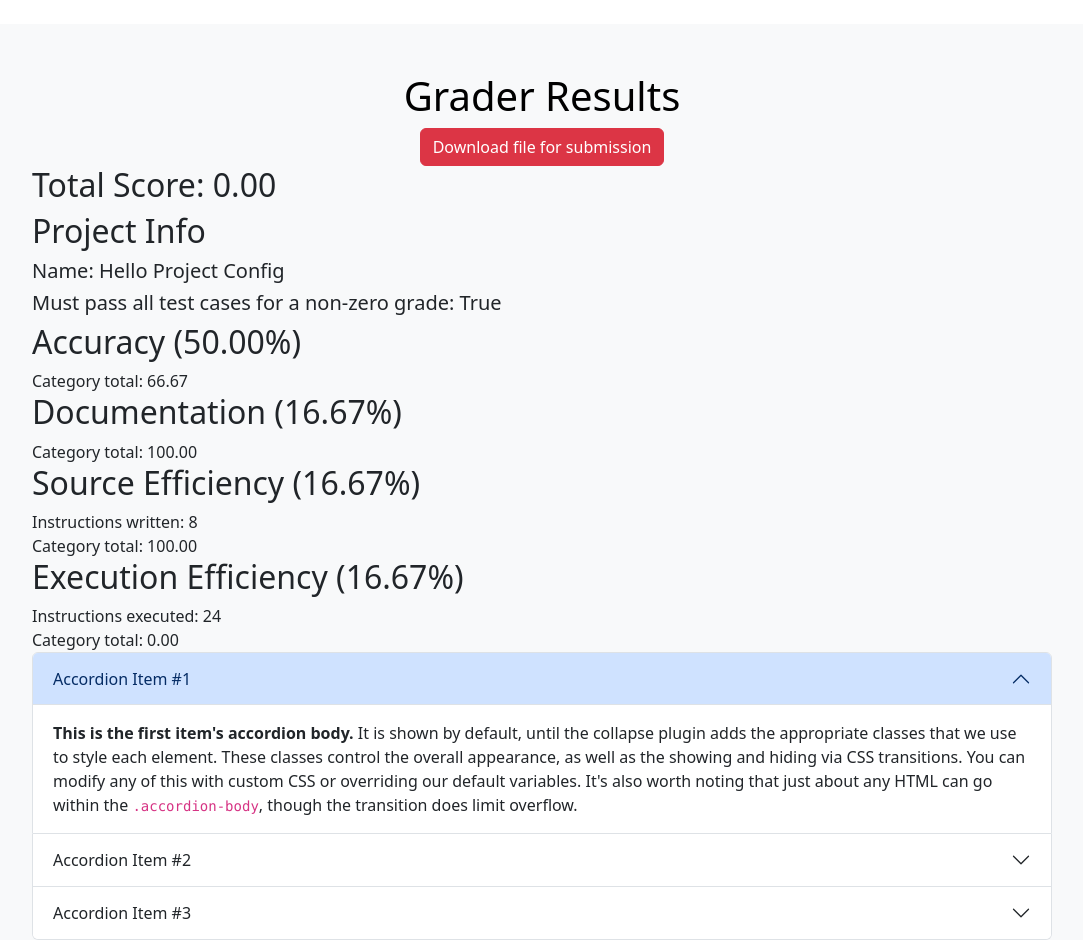
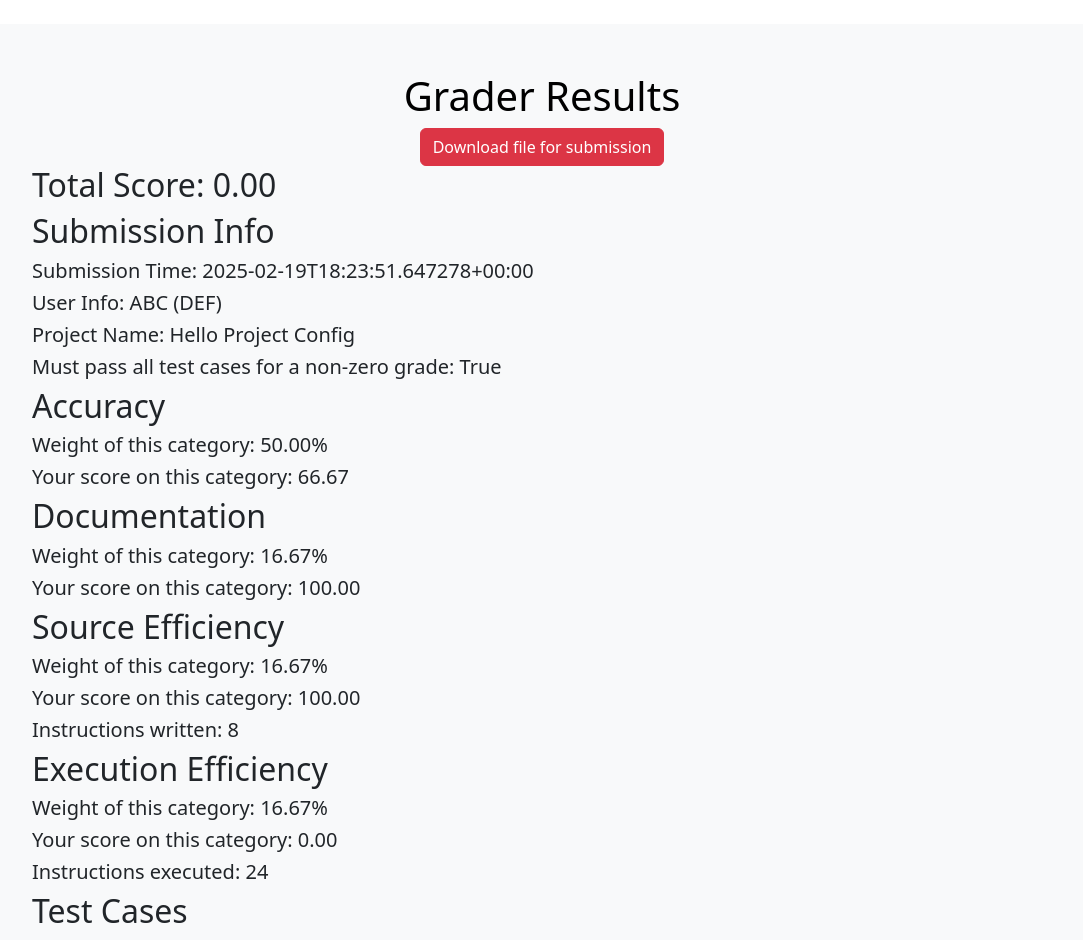
Before and after one commit to assembliss/webassembliss, a Flask app: page /debug/grader-results/ in a window 1280 px wide. Shown: the part 73-1013 px from the top of the page, without its empty margins (98-1181 px from the left). Run offline with Flask 3, Linux system fonts and the light colour scheme; parts of the project's set-up code (start-up, migrations or seed data) failed here and were passed over; some libraries are stand-ins or nearby versions.

Commit message:
showing all information on grader-results

```diff
--- a/webassembliss/templates/grader_results.html.j2
+++ b/webassembliss/templates/grader_results.html.j2
@@ -11,69 +11,41 @@
       <h2>Total Score: {{ "%.2f"| format(results.submission.total * 100) }}</h2>
 
 
-      <h2>Project Info</h2>
-      <h5>Name: {{ results.submission.project_name }}</h3>
+      <h2>Submission Info</h2>
+      <h5>Submission Time: {{ results.submission.timestamp }}</h5>
+      <h5>User Info: {{ results.submission.name }} ({{ results.submission.ID }})</h5>
+      <h5>Project Name: {{ results.submission.project_name }}</h5>
       <h5>Must pass all test cases for a non-zero grade: {{ results.submission.must_pass_all_tests }}</h5>
 
 
-      <h2>Accuracy ({{ "%.2f"| format(results.submission.weights.accuracy * 100)}}%) </h2>
-      Category total: {{ "%.2f"| format(results.submission.scores.accuracy * 100) }}
+      <h2>Accuracy</h2>
+      <h5>Weight of this category: {{ "%.2f"| format(results.submission.weights.accuracy * 100) }}%</h5>
+      <h5>Your score on this category: {{ "%.2f"| format(results.submission.scores.accuracy * 100) }}</h5>
 
 
-      <h2>Documentation ({{ "%.2f"| format(results.submission.weights.documentation * 100) }}%)</h2>
-      Category total: {{ "%.2f"| format(results.submission.scores.documentation * 100) }}
+      <h2>Documentation</h2>
+      <h5>Weight of this category: {{ "%.2f"| format(results.submission.weights.documentation * 100) }}%</h5>
+      <h5>Your score on this category: {{ "%.2f"| format(results.submission.scores.documentation * 100) }}</h5>
 
 
-      <h2>Source Efficiency ({{ "%.2f"| format(results.submission.weights.source_efficiency * 100) }}%)</h2>
-      Instructions written: {{ results.submission.line_count }}
-      <br/>
-      Category total: {{ "%.2f"| format(results.submission.scores.source_efficiency * 100) }}
+      <h2>Source Efficiency</h2>
+      <h5>Weight of this category: {{ "%.2f"| format(results.submission.weights.source_efficiency * 100) }}%</h5>
+      <h5>Your score on this category: {{ "%.2f"| format(results.submission.scores.source_efficiency * 100) }}</h5>
+      <h5>Instructions written: {{ results.submission.line_count }}</h5>
 
 
-      <h2>Execution Efficiency ({{ "%.2f"| format(results.submission.weights.exec_efficiency * 100) }}%)</h2>
-      Instructions executed: {{ results.submission.agg_exec_count }}
-      <br/>
-      Category total: {{ "%.2f"| format(results.submission.scores.exec_efficiency * 100) }}
+      <h2>Execution Efficiency</h2>
+      <h5>Weight of this category: {{ "%.2f"| format(results.submission.weights.exec_efficiency * 100) }}%</h5>
+      <h5>Your score on this category: {{ "%.2f"| format(results.submission.scores.exec_efficiency * 100) }}</h5>
+      <h5>Instructions executed: {{ results.submission.agg_exec_count }}</h5>
 
 
-      <div class="accordion" id="accordionPanelsStayOpenExample">
-  <div class="accordion-item">
-    <h2 class="accordion-header">
-      <button class="accordion-button" type="button" data-bs-toggle="collapse" data-bs-target="#panelsStayOpen-collapseOne" aria-expanded="true" aria-controls="panelsStayOpen-collapseOne">
-        Accordion Item #1
-      </button>
-    </h2>
-    <div id="panelsStayOpen-collapseOne" class="accordion-collapse collapse show">
-      <div class="accordion-body">
-        <strong>This is the first item's accordion body.</strong> It is shown by default, until the collapse plugin adds the appropriate classes that we use to style each element. These classes control the overall appearance, as well as the showing and hiding via CSS transitions. You can modify any of this with custom CSS or overriding our default variables. It's also worth noting that just about any HTML can go within the <code>.accordion-body</code>, though the transition does limit overflow.
-      </div>
-    </div>
-  </div>
-  <div class="accordion-item">
-    <h2 class="accordion-header">
-      <button class="accordion-button collapsed" type="button" data-bs-toggle="collapse" data-bs-target="#panelsStayOpen-collapseTwo" aria-expanded="false" aria-controls="panelsStayOpen-collapseTwo">
-        Accordion Item #2
-      </button>
-    </h2>
-    <div id="panelsStayOpen-collapseTwo" class="accordion-collapse collapse">
-      <div class="accordion-body">
-        <strong>This is the second item's accordion body.</strong> It is hidden by default, until the collapse plugin adds the appropriate classes that we use to style each element. These classes control the overall appearance, as well as the showing and hiding via CSS transitions. You can modify any of this with custom CSS or overriding our default variables. It's also worth noting that just about any HTML can go within the <code>.accordion-body</code>, though the transition does limit overflow.
-      </div>
-    </div>
-  </div>
-  <div class="accordion-item">
-    <h2 class="accordion-header">
-      <button class="accordion-button collapsed" type="button" data-bs-toggle="collapse" data-bs-target="#panelsStayOpen-collapseThree" aria-expanded="false" aria-controls="panelsStayOpen-collapseThree">
-        Accordion Item #3
-      </button>
-    </h2>
-    <div id="panelsStayOpen-collapseThree" class="accordion-collapse collapse">
-      <div class="accordion-body">
-        <strong>This is the third item's accordion body.</strong> It is hidden by default, until the collapse plugin adds the appropriate classes that we use to style each element. These classes control the overall appearance, as well as the showing and hiding via CSS transitions. You can modify any of this with custom CSS or overriding our default variables. It's also worth noting that just about any HTML can go within the <code>.accordion-body</code>, though the transition does limit overflow.
-      </div>
-    </div>
-  </div>
-</div>
+      <h2>Test Cases</h2>
+      {% for i in range(results.tests|length) %}
+        {{ i+1 }} -> {{ results.tests[i] }}
+        <br/><br/>
+      {% endfor %}
+
     </div>
   </div>
 {% endblock %}
```
